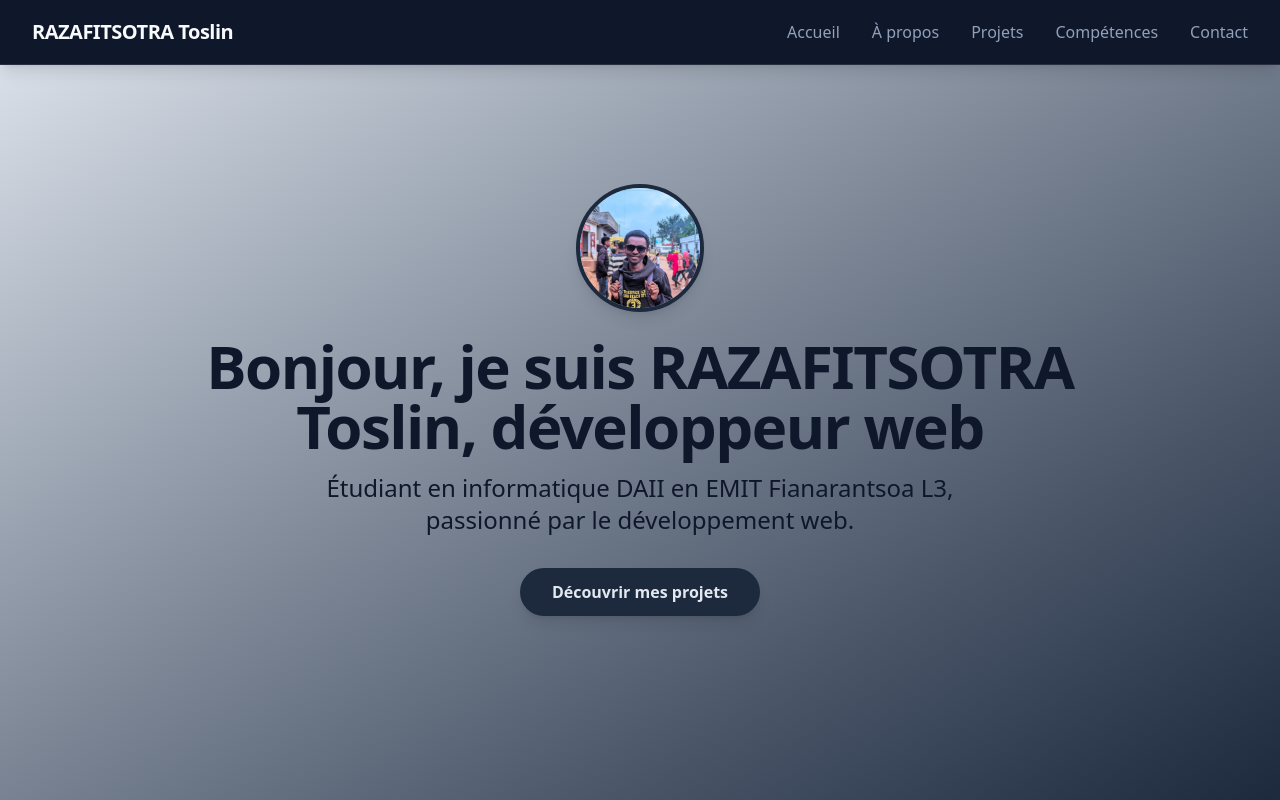
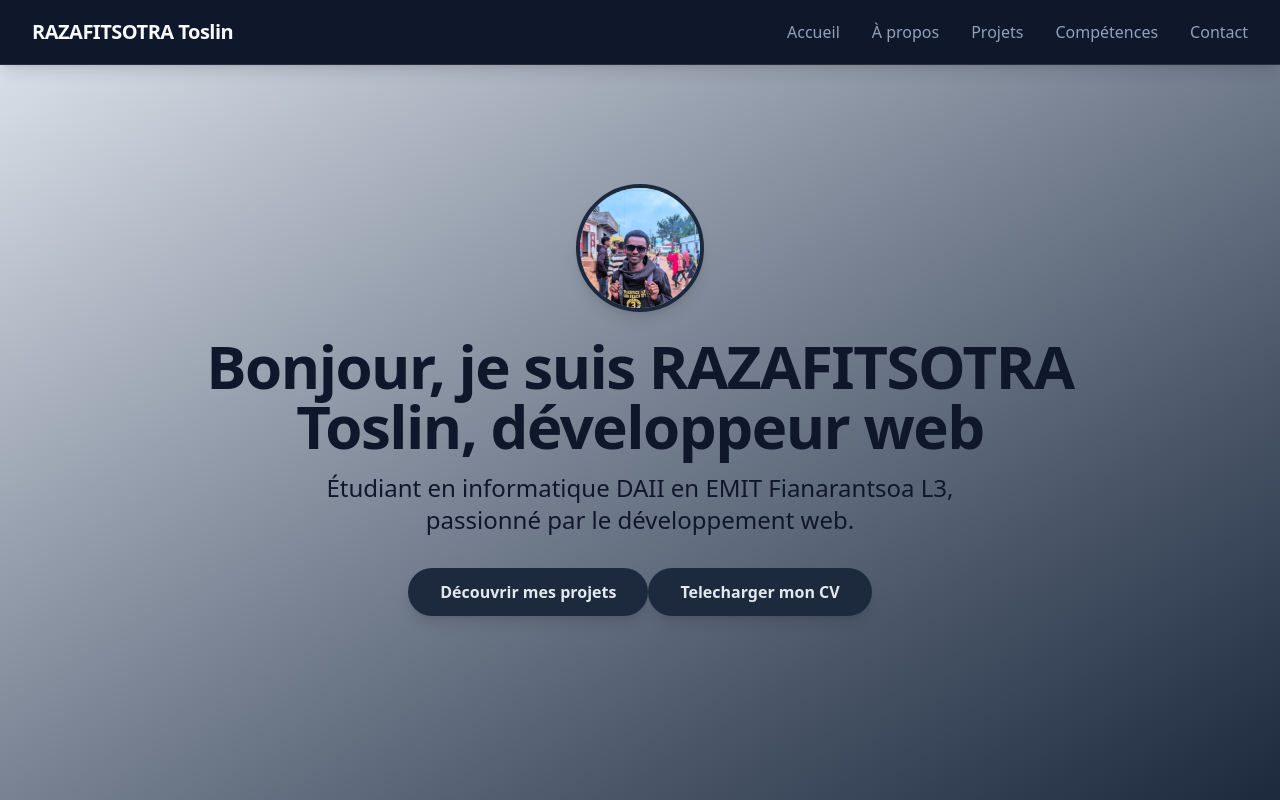
Before and after one commit to ToslinRazafy/Portfolio, a Next.js app: page / in a window 1280 px wide. Shown: the top 800 px of the page. Built offline with nearby package versions, Linux system fonts and the light colour scheme.

Commit message:
Ajout du CV

```diff
--- a/src/app/page.tsx
+++ b/src/app/page.tsx
@@ -350,6 +350,22 @@ export default function Portfolio() {
             className="px-8 py-3 rounded-full font-semibold shadow-lg transition-all duration-300"
           >
             <a href="#projets">Découvrir mes projets</a>
+          </motion.button>
+          <motion.button
+            variants={fadeInUp}
+            whileHover={{
+              scale: 1.05,
+              boxShadow: "0 0 15px rgba(255,255,255,0.5)",
+            }}
+            whileTap={{ scale: 0.95 }}
+            style={{
+              backgroundColor: "var(--secondary)",
+              color: "var(--primary)",
+            }}
+            className="px-8 py-3 rounded-full font-semibold shadow-lg transition-all duration-300"
+          >
+
+            <a href="./CV_RAZAFITSOTRA_Toslin.pdf">Telecharger mon CV</a>
           </motion.button>
         </motion.div>
       </section>
```
Also changed, not shown: 1 other file (tests, documents, lock files or other folders).
